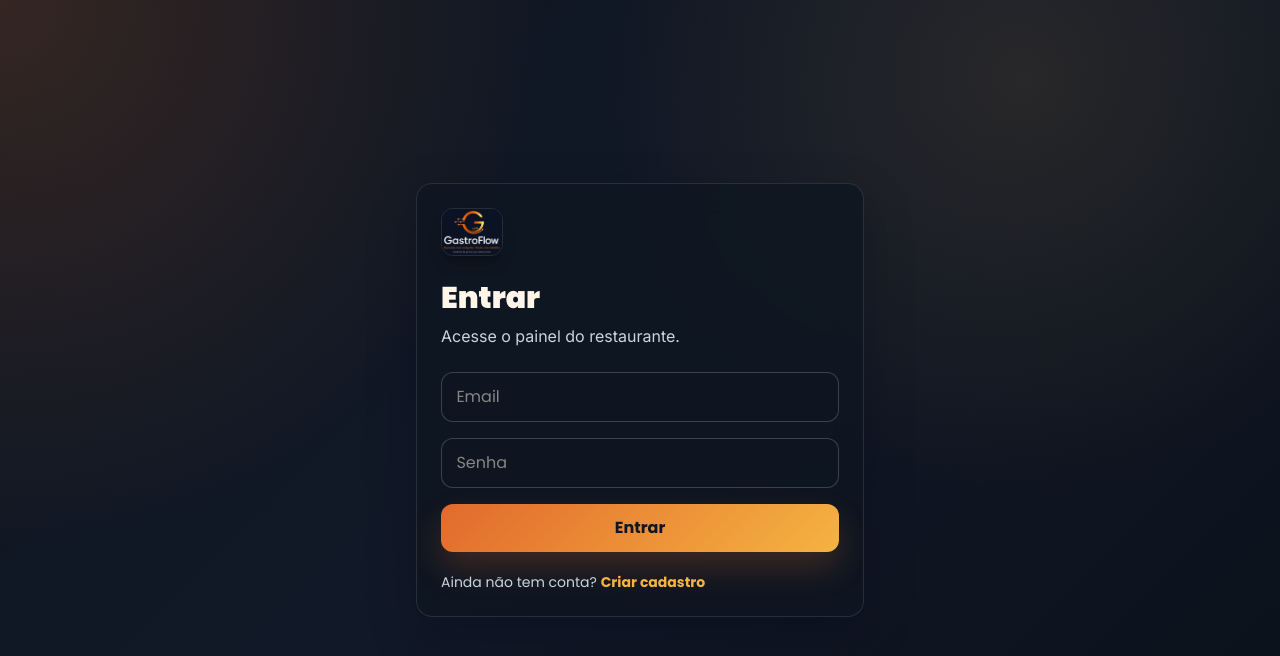
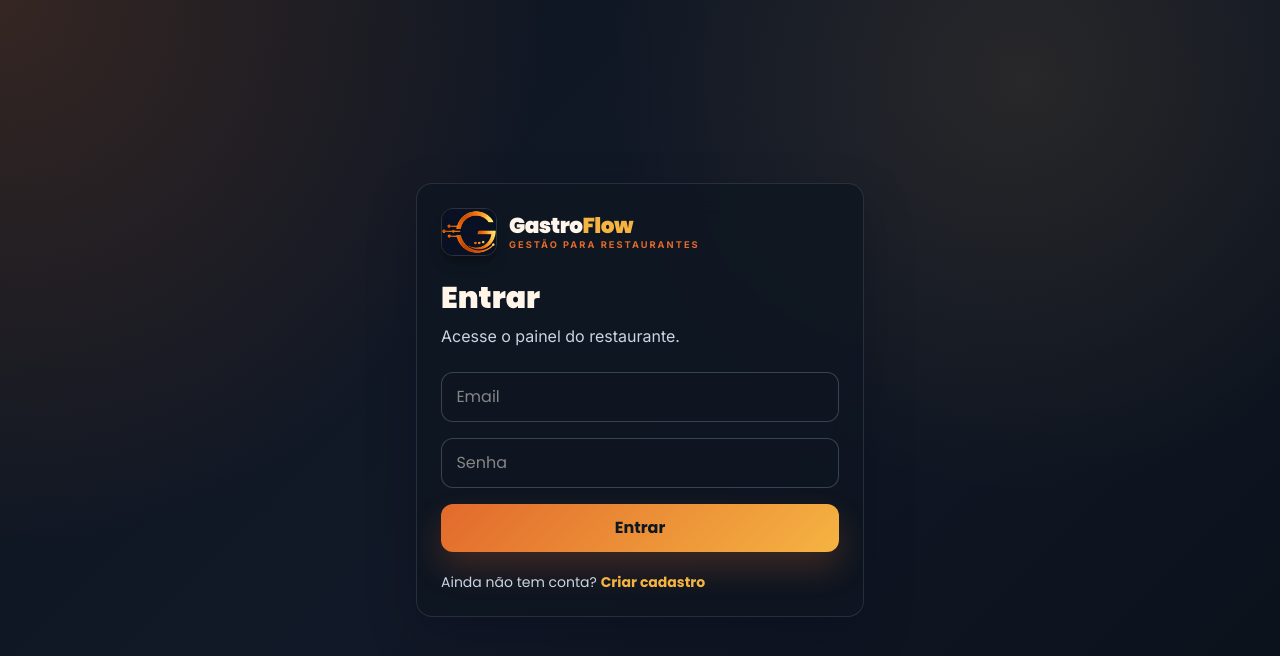
Before and after one commit to engeduardoguerreiro/GastroFlow, a Next.js app: page /login in a window 1280 px wide. Shown: the top 656 px of the page. Built offline with nearby package versions, Linux system fonts and the light colour scheme.

Commit message:
Standardize logo usage across app

```diff
--- a/src/app/login/page.tsx
+++ b/src/app/login/page.tsx
@@ -6,7 +6,7 @@ export default function LoginPage() {
   return (
     <main className="grid min-h-screen place-items-center px-5">
       <form action={signIn} className="glass w-full max-w-md rounded-2xl p-6">
-        <BrandLogo className="mb-6 h-12 w-auto" priority />
+        <BrandLogo className="mb-6" priority />
         <h1 className="text-3xl font-black">Entrar</h1>
         <p className="font-secondary mt-2 text-slate-300">Acesse o painel do restaurante.</p>
         <div className="mt-6 space-y-4">
--- a/src/app/page.tsx
+++ b/src/app/page.tsx
@@ -240,7 +240,7 @@ export default function LandingPage() {
 
       <footer className="border-t border-white/10 bg-[#0F1720]">
         <div className="mx-auto flex max-w-7xl flex-wrap items-center justify-between gap-5 px-5 py-7 text-sm text-slate-300">
-          <BrandLogo className="h-9 w-auto" />
+          <BrandLogo />
           <div className="font-secondary flex flex-wrap gap-6 uppercase tracking-[0.18em]">
             <span className="flex items-center gap-2"><Pizza className="h-4 w-4 text-[#E26A2C]" /> Pizzarias</span>
             <span className="flex items-center gap-2"><Martini className="h-4 w-4 text-[#F5B342]" /> Bares</span>
--- a/src/app/r/[slug]/page.tsx
+++ b/src/app/r/[slug]/page.tsx
@@ -20,7 +20,7 @@ export default async function RestaurantMenuPage({ params, searchParams }: { par
       <section className="relative bg-[#0F1720] text-white">
         <div className="absolute inset-0 opacity-30" style={{ backgroundImage: current.cover_url ? `url(${current.cover_url})` : "linear-gradient(135deg,#E26A2C,#0F1720)", backgroundSize: "cover", backgroundPosition: "center" }} />
         <div className="relative mx-auto max-w-6xl px-5 py-12">
-          <BrandLogo className="mb-8 h-11 w-auto" priority />
+          <BrandLogo className="mb-8" priority />
           <div className="flex flex-wrap items-center gap-4">
             <div className="grid h-20 w-20 place-items-center rounded-2xl bg-[#FFF6E9] text-2xl font-black text-[#E26A2C]">{current.logo_url ? "Logo" : current.name.slice(0, 2)}</div>
             <div>
--- a/src/app/register/page.tsx
+++ b/src/app/register/page.tsx
@@ -6,7 +6,7 @@ export default function RegisterPage() {
   return (
     <main className="grid min-h-screen place-items-center px-5 py-10">
       <form action={register} className="glass w-full max-w-2xl rounded-2xl p-6">
-        <BrandLogo className="mb-6 h-12 w-auto" priority />
+        <BrandLogo className="mb-6" priority />
         <h1 className="text-3xl font-black">Criar conta e restaurante</h1>
         <p className="font-secondary mt-2 text-slate-300">O primeiro usuário será owner do restaurante.</p>
         <div className="mt-6 grid gap-4 md:grid-cols-2">
--- a/src/components/app-shell.tsx
+++ b/src/components/app-shell.tsx
@@ -30,7 +30,7 @@ export async function AppShell({ children }: { children: React.ReactNode }) {
     <div className="min-h-screen bg-[#FFF6E9] text-[#0F1720]">
       <aside className="fixed inset-y-0 left-0 hidden w-72 border-r border-white/10 bg-[#0F1720] p-5 text-white lg:block">
         <Link href="/dashboard" className="flex items-center gap-3 rounded-2xl bg-white/5 p-3">
-          <BrandLogo className="h-10 w-auto" priority />
+          <BrandLogo priority />
           <span>
             <small className="text-slate-400">{restaurant.name}</small>
           </span>
--- a/src/components/brand-logo.tsx
+++ b/src/components/brand-logo.tsx
@@ -4,26 +4,24 @@ import { cn } from "@/lib/utils";
 export function BrandLogo({
   className,
   priority,
-  showTagline: _showTagline = false,
+  showTagline,
 }: {
   className?: string;
   priority?: boolean;
   showTagline?: boolean;
 }) {
-  void _showTagline;
-  return (
-    <Image
-      src="/brand/gastroflow-logo-dark-cropped.png"
-      alt="GastroFlow"
-      width={1006}
-      height={773}
-      priority={priority}
-      className={cn("rounded-xl border border-white/10 object-contain shadow-lg shadow-black/20", className)}
-    />
-  );
+  return <BrandNavLogo className={className} priority={priority} showTagline={showTagline} />;
 }
 
-export function BrandNavLogo({ className, priority }: { className?: string; priority?: boolean }) {
+export function BrandNavLogo({
+  className,
+  priority,
+  showTagline = true,
+}: {
+  className?: string;
+  priority?: boolean;
+  showTagline?: boolean;
+}) {
   return (
     <span className={cn("inline-flex items-center gap-3", className)}>
       <Image
@@ -38,9 +36,11 @@ export function BrandNavLogo({ className, priority }: { className?: string; prio
         <span className="block text-[1.35rem] font-black tracking-tight text-[#FFF6E9]">
           Gastro<span className="text-[#F5B342]">Flow</span>
         </span>
-        <span className="font-secondary mt-1 hidden text-[0.58rem] font-bold uppercase tracking-[0.28em] text-[#E26A2C] sm:block">
-          Gestão para restaurantes
-        </span>
+        {showTagline && (
+          <span className="font-secondary mt-1 hidden text-[0.58rem] font-bold uppercase tracking-[0.22em] text-[#E26A2C] sm:block">
+            Gestão para restaurantes
+          </span>
+        )}
       </span>
     </span>
   );
```
